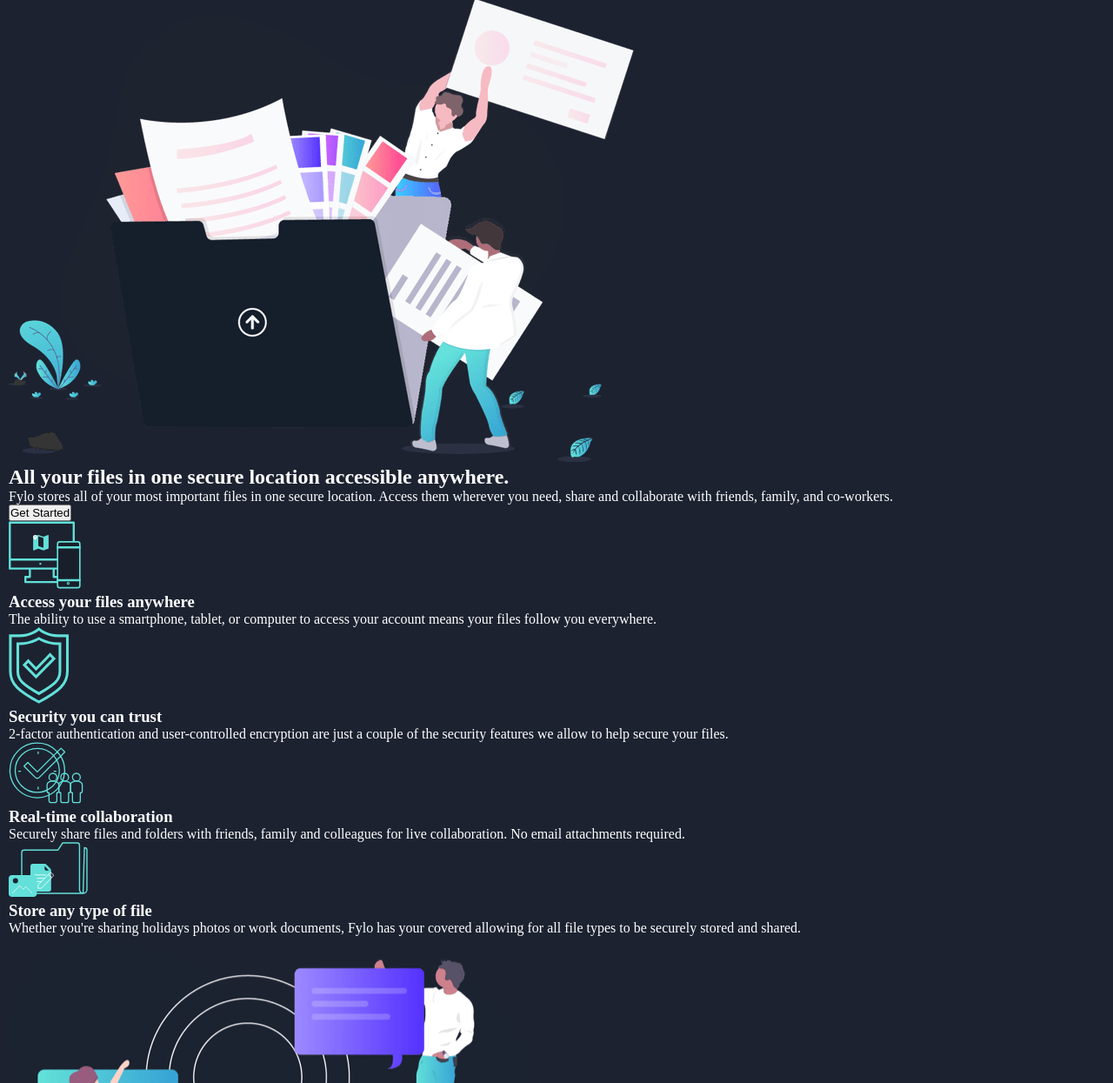
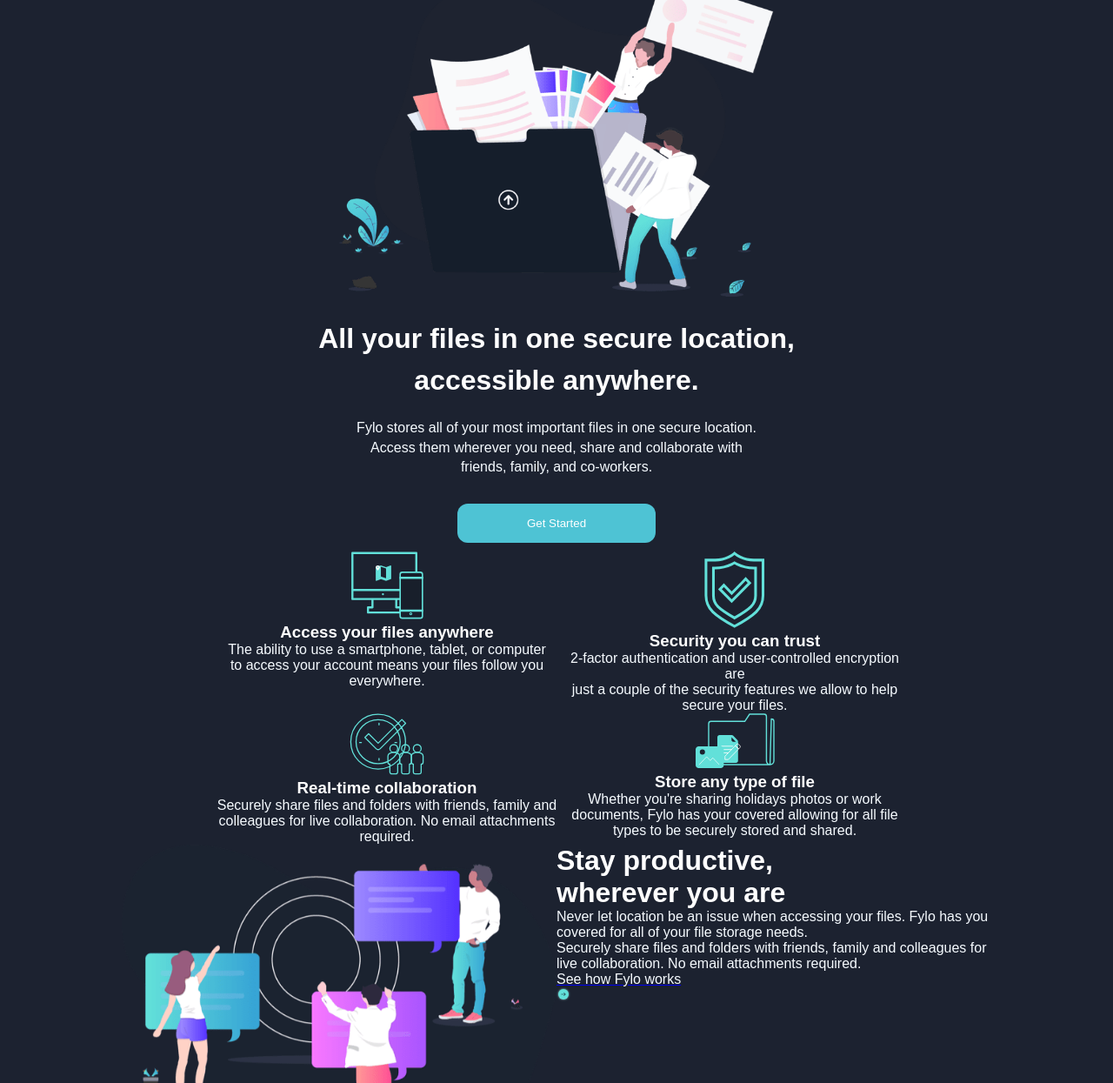
Before and after one commit to Thamberrah/Landing-pages, a plain HTML site: page Fylo-Dark-Landing-Page-Project/index.html in a window 1280 px wide. Shown: the part 128-1373 px from the top of the page at 87% size. Drawn offline with Linux system fonts and the light colour scheme.

Commit message:
Content Added - First section text positioned

```diff
--- a/Fylo-Dark-Landing-Page-Project/index.html
+++ b/Fylo-Dark-Landing-Page-Project/index.html
@@ -9,14 +9,14 @@
     </head>
 
     <body>
-
+        <div class="container">
+            <div class="content">
                 <div class="header">
 
                     <div class="logo">
-                <img src="assets/logo.svg" alt="Fylo-Logo">
+                        <img src="assets/logo.svg" alt="Fylo-Logo" width="100">
                     </div>
 
-            <div class="nav">
                     <nav class="nav">
                         <ul>
                             <li>Features</li>
@@ -24,61 +24,72 @@
                             <li>Sign In</li>
                         </ul>
                     </nav>
-            </div>
+
 
                 </div>
 
                 <div class="main">
 
                     <div class="intro">
-                <img src="assets/illustration-intro.png" alt="intro-image">
-                <h2>All your files in one secure location accessible anywhere.</h2>
+                        <img class="introimg" src="assets/illustration-intro.png" alt="intro-image" width="500">
+                        <h1>
+                            All your files in one secure location,<br>
+                            accessible anywhere.</h1>
                         <p>
                             Fylo stores all of your most important files in one secure location.
+                            <br>
                             Access them wherever you need, share and collaborate with
+                            <br>
                             friends, family, and co-workers.
                         </p>
-                <button class="rbutton">Get Started</button>
+                        <button class="button rbutton">Get Started</button>
                     </div>
 
+                    <div class="mains">
                         <div class="feature">
 
+                            <div class="row">
+
                                 <div class="access">
-                    <img src="assets/icon-access-anywhere.svg" alt="access-image">
+                                    <img src="assets/icon-access-anywhere.svg" alt="access-image" width="83">
                                     <h3>Access your files anywhere</h3>
                                     <p>
-                        The ability to use a smartphone, tablet, or computer
-                        to access your account means your files follow you
+                                        The ability to use a smartphone, tablet, or computer<br>
+                                        to access your account means your files follow you<br>
                                         everywhere.
                                     </p>
                                 </div>
 
                                 <div class="security">
-                    <img src="assets/icon-security.svg" alt="security-image">
+                                    <img src="assets/icon-security.svg" alt="security-image" width="70">
                                     <h3>Security you can trust</h3>
                                     <p>
-                        2-factor authentication and user-controlled encryption are
-                        just a couple of the security features we allow to help
+                                        2-factor authentication and user-controlled encryption are<br>
+                                        just a couple of the security features we allow to help<br>
                                         secure your files.
                                     </p>
                                 </div>
 
+                            </div>
+
+                            <div class="row">
+
                                 <div class="collab">
-                    <img src="assets/icon-collaboration.svg" alt="collaboration-image">
+                                    <img src="assets/icon-collaboration.svg" alt="collaboration-image" width="86">
                                     <h3>Real-time collaboration</h3>
                                     <p>
-                        Securely share files and folders with friends, family and
-                        colleagues for live collaboration. No email attachments
+                                        Securely share files and folders with friends, family and<br>
+                                        colleagues for live collaboration. No email attachments<br>
                                         required.
                                     </p>
                                 </div>
 
                                 <div class="store">
-                    <img src="assets/icon-any-file.svg" alt="storage-image">
+                                    <img src="assets/icon-any-file.svg" alt="storage-image" width="91">
                                     <h3>Store any type of file</h3>
                                     <p>
-                        Whether you're sharing holidays photos or work
-                        documents, Fylo has your covered allowing for all file
+                                        Whether you're sharing holidays photos or work<br>
+                                        documents, Fylo has your covered allowing for all file<br>
                                         types to be securely stored and shared.
                                     </p>
                                 </div>
@@ -87,17 +98,21 @@
 
                         </div>
 
+                    </div>
+
                     <div class="second">
 
+                        <div class="seconds">
+
                             <div class="stay">
-                <img src="assets/illustration-stay-productive.png" alt="productive-image">
+                                <img src="assets/illustration-stay-productive.png" alt="productive-image" width="500">
                             </div>
 
                             <div class="staytext">
-                <h2>
-                    Stay Productive,
+                                <h1>
+                                    Stay productive,<br>
                                     wherever you are
-                </h2>
+                                </h1>
                                 <p>
                                     Never let location be an issue when accessing your files. Fylo has you
                                     covered for all of your file storage needs.
@@ -107,8 +122,13 @@
                                 </p>
                                 <a class="cta" href="#"><p>See how Fylo works</p><img src="assets/icon-arrow.svg" alt="arrow-sign"></a>
                             </div>
+                        </div>
 
                     </div>
+
+
+                </div>
+
 
                 <div class="review">
 
@@ -200,7 +220,7 @@
 
                     <div class="placeholder">
                         <input type="text" placeholder="Enter your email address here">
-                <button class="button">Get Started For Free</button>
+                        <button class="button rbutton">Get Started For Free</button>
                     </div>
 
                 </div>
@@ -241,7 +261,6 @@
                             </div>
 
                             <div class="bnav">
-                        <nav class="bnav">
                                     <ul>
                                         <li>About Us</li>
                                         <li>Jobs</li>
@@ -251,7 +270,6 @@
                                         <li>Terms</li>
                                         <li>Privacy</li>
                                     </ul>
-                        </nav>
                             </div>
 
                             <div class="socials"></div>
@@ -260,6 +278,8 @@
                     </footer>
 
                 </div>
+            </div>
+        </div>
 
     </body>
 
--- a/Fylo-Dark-Landing-Page-Project/styles.css
+++ b/Fylo-Dark-Landing-Page-Project/styles.css
@@ -1,19 +1,102 @@
 * {
     padding: 0;
     margin: 0;
+    box-sizing: border-box;
 }
 body {
-    padding-left: 10px;
-    padding-right: 10px;
-    padding-top: 15px;
     background-color: #1c2230;
     color: #ffffff;
+    font-family: Arial, Helvetica, sans-serif;
 }
 p {
     margin: 0;
     padding: 0;
+    color: #f6fbff;
 }
 
+div.container {
+    max-width: 1400px;
+    margin: auto;
+    padding-left: 20px;
+    padding-right: 20px;
+}
+
+div.header {
+    padding: 20px;
+    display: flex;
+}
+
+nav {
+    flex: 1;
+    text-align: right;
+}
+nav ul {
+    display: inline-block;
+    list-style-type: none;
+}
+nav ul li {
+    display: inline-block;
+    margin-right: 20px;
+}
+
+div.main {
+    margin-top: 25px;
+}
+
+div.intro {
+    text-align: center;
+}
+img.introimg {
+    margin-bottom: 20px;
+}
+div.intro h1 {
+    line-height: 150%;
+}
+div.intro p {
+    line-height: 140%;
+    font-weight: 400;
+}
+div.intro h1, div.intro p {
+    width: 550px;
+    margin-left: auto;
+    margin-right: auto;
+    margin-bottom: 20px;
+}
+button.button {
+border: none;
+color: #ffffff;
+background-color: #4ec3d4;
+padding: 15px 80px;
+text-align: center;
+text-decoration: none;
+display: inline-block;
+margin: 10px 5px;
+}
+button.rbutton {
+border-radius: 12px;
+}
+
+div.feature {
+    text-align: center;
+}
+div.row {
+    display: flex;
+    width: 790px;
+    margin-left: auto;
+    margin-right: auto;
+}
+div.access p, div.security p, div.collab p, div.store p {
+    width: 400px;
+    margin-left: auto;
+    margin-right: auto;
+}
+
+div.seconds {
+    display: flex;
+    width: 1000px;
+    margin-left: auto;
+    margin-right: auto;
+}
 
 ::placeholder {
     color: lightgray;
```
Lines whose indentation alone changed are shown as unchanged.
